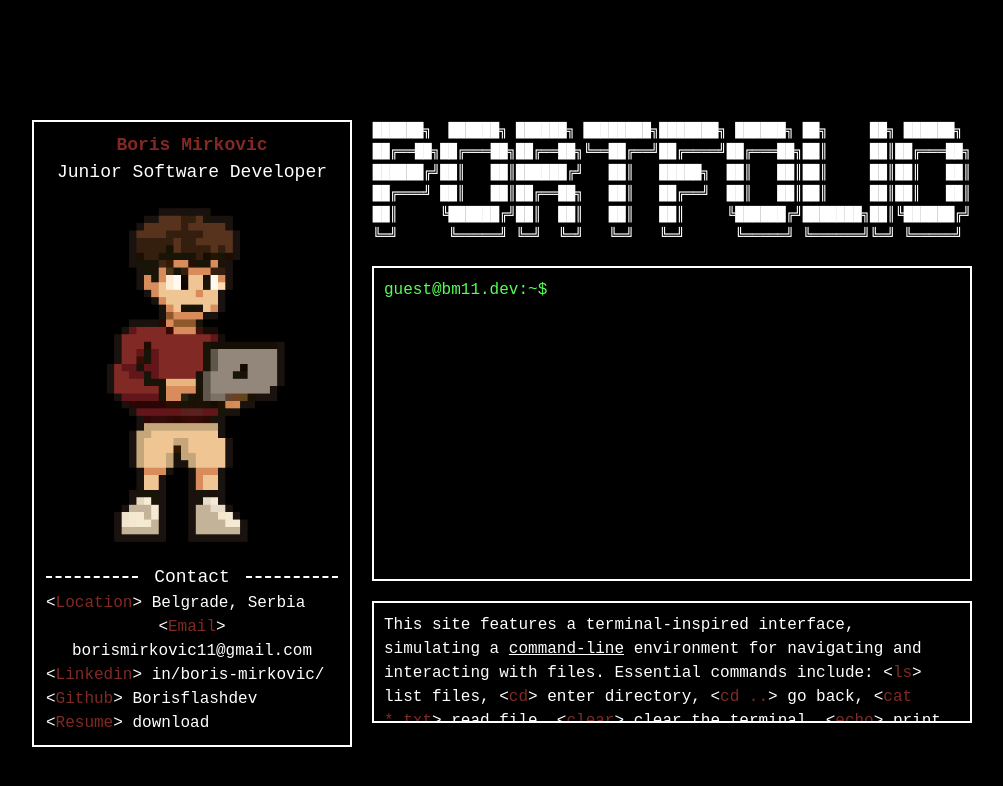
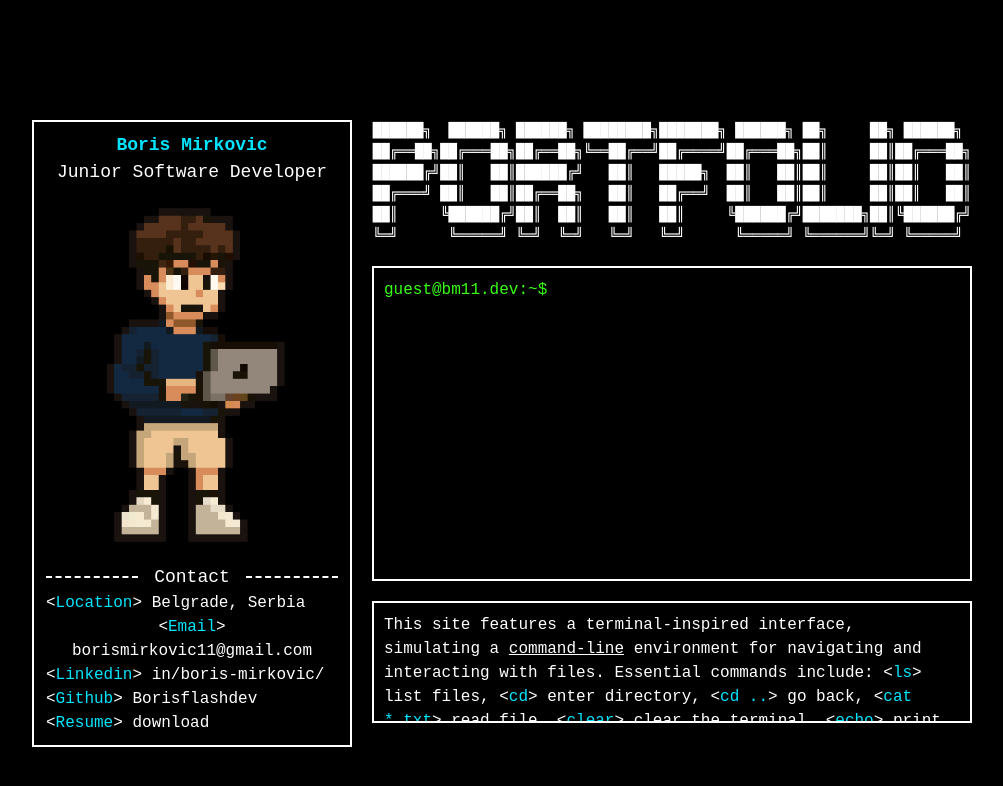
Before and after one commit to Borisflashdev/portfolio, a React (Vite) app: page / in a window 1280 px wide. Shown: the top 786 px of the page, without its empty margins (138-1141 px from the left). Built offline with nearby package versions, Linux system fonts and the light colour scheme.

Commit message:
feat: change site color to neon blue

```diff
--- a/src/comonents/AboutMe/AboutMe.tsx
+++ b/src/comonents/AboutMe/AboutMe.tsx
@@ -9,7 +9,7 @@ const AboutMe = () => {
                     <p className="mc"><b>Boris Mirkovic</b></p>
                     <p>Junior Software Developer</p>
                     <div className="flex justify-center">
-                        <img src="/character.gif" alt="Boris Coding" className="w-50" onContextMenu={(e) => e.preventDefault()} draggable={false} />
+                        <img src="/character_blue.gif" alt="Boris Coding" className="w-50" onContextMenu={(e) => e.preventDefault()} draggable={false} />
                     </div>
                     <div className="flex items-center text-center">
                         <hr className="flex-1 border-t-2 border-dashed" />
--- a/src/comonents/Terminal/Terminal.css
+++ b/src/comonents/Terminal/Terminal.css
@@ -44,9 +44,9 @@ input {
 }
 
 .gc {
-    color: #55FF55;
+    color: #39FF14;
 }
 
 .cw {
-    color: #e98510;
+    color: #ff8a00;
 }
--- a/src/index.css
+++ b/src/index.css
@@ -6,10 +6,10 @@ body {
 }
 
 .mc {
-    color: #812924 !important;
+    color: #00E5FF !important;
 }
 
 .link:hover {
     text-decoration: underline;
-    color: #812924;
+    color: #00E5FF;
 }
```
Also changed, not shown: public/character_blue.gif (added), public/favicon.png.
